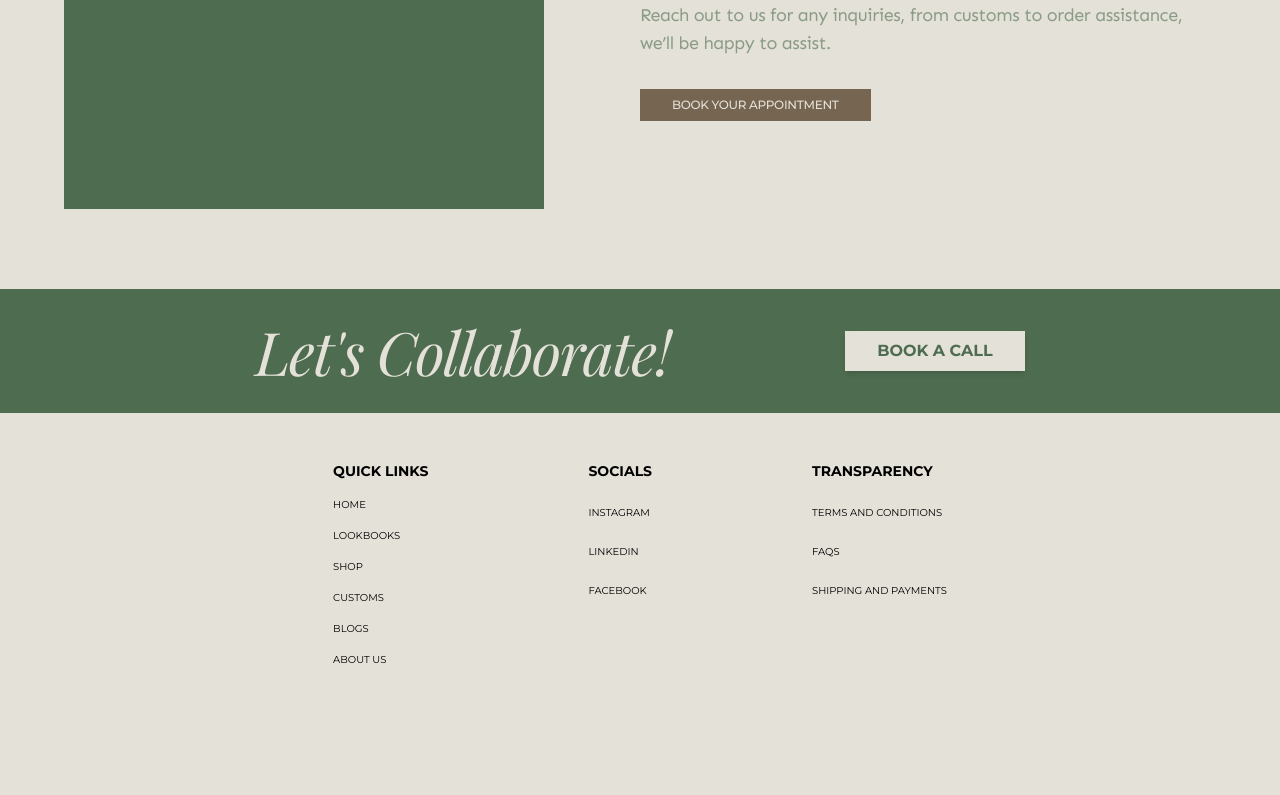
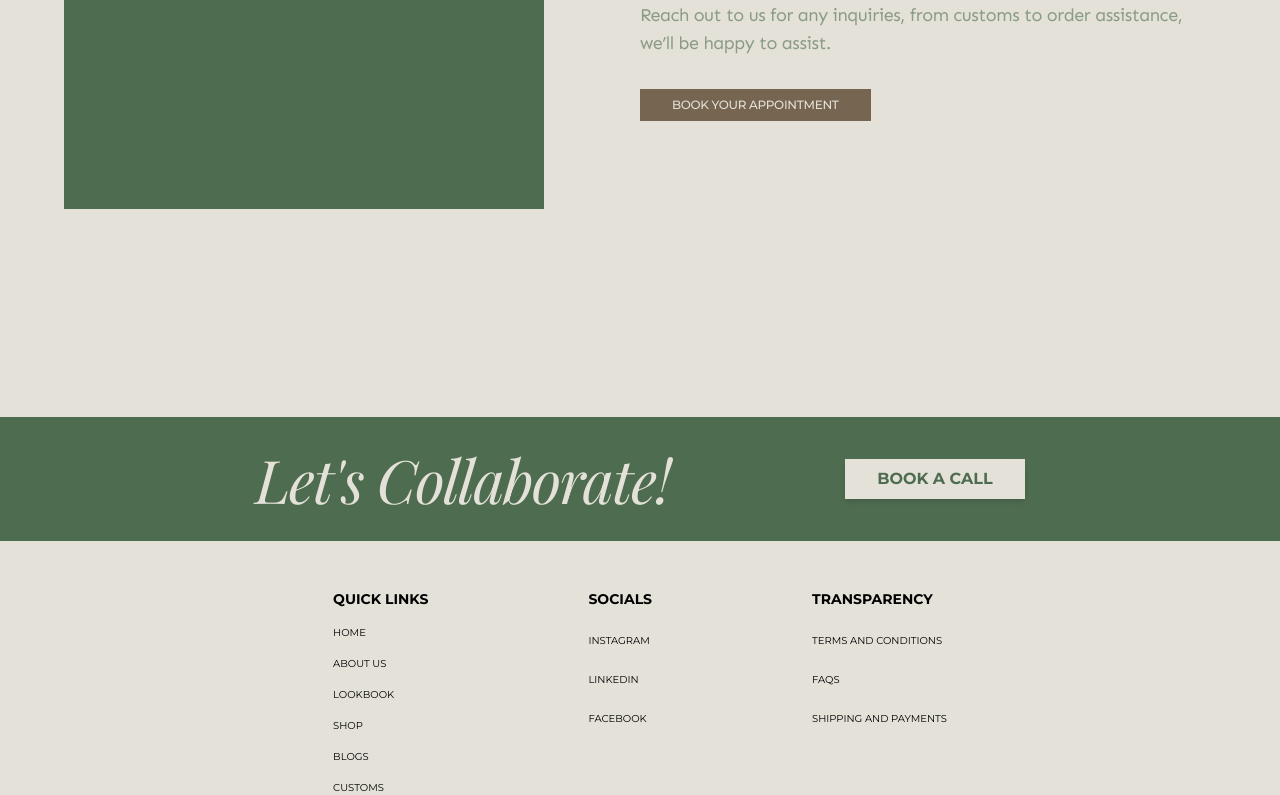
Before and after one commit to sid-lakhani/frontend-labeljuilakhani, a Next.js app: page / in a window 1280 px wide. Shown: the part 3084-3879 px from the top of the page. Before the commit the page ends 3751 px from the top, so only its background shows below. Built offline with nearby package versions, Linux system fonts and the light colour scheme; no server answers.

Commit message:
changes in footer css

```diff
--- a/src/components/Footer.tsx
+++ b/src/components/Footer.tsx
@@ -3,7 +3,7 @@ import React from "react";
 
 export default function Footer() {
   return (
-    <div className="h-[45dvh] md:h-[40dvh] flex flex-col items-center justify-center md:justify-evenly gap-8 md:gap-8 lg:gap-12 mb-2 md:mb-4 lg:mb-8">
+    <div className="h-[45dvh] md:h-[40dvh] flex flex-col items-center justify-center md:justify-evenly gap-8 md:gap-8 lg:gap-12 mb-2 md:mb-4 lg:mb-8 md:mt-16 lg:mt-32">
       <div className="flex flex-col md:flex-row items-center justify-evenly w-full bg-primary px-6 md:px-12 lg:px-20 py-6 md:py-8 gap-4 md:gap-0">
         <p className="font-playfair italic text-3xl md:text-5xl lg:text-6xl tracking-tight text-quaternary">
           Let's Collaborate!
@@ -21,20 +21,20 @@ export default function Footer() {
           <Link className="hover:underline" href="/">
             Home
           </Link>
+          <Link className="hover:underline" href="/about">
+            About Us
+          </Link>
           <Link className="hover:underline" href="/lookbook">
-            Lookbooks
+            Lookbook
           </Link>
           <Link className="hover:underline" href="/shop">
             Shop
           </Link>
-          <Link className="hover:underline" href="/customs">
-            Customs
-          </Link>
           <Link className="hover:underline" href="/blogs">
             Blogs
           </Link>
-          <Link className="hover:underline" href="/about">
-            About Us
+          <Link className="hover:underline" href="/customs">
+            Customs
           </Link>
         </div>
         <div className="flex flex-col gap-4 md:gap-6">
```
